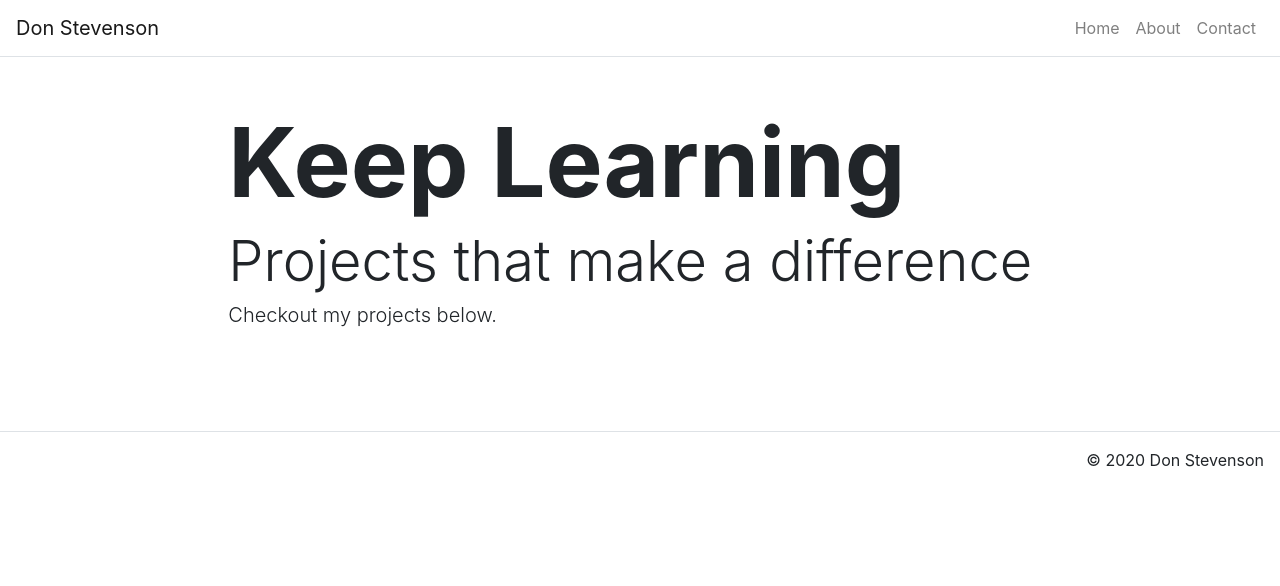
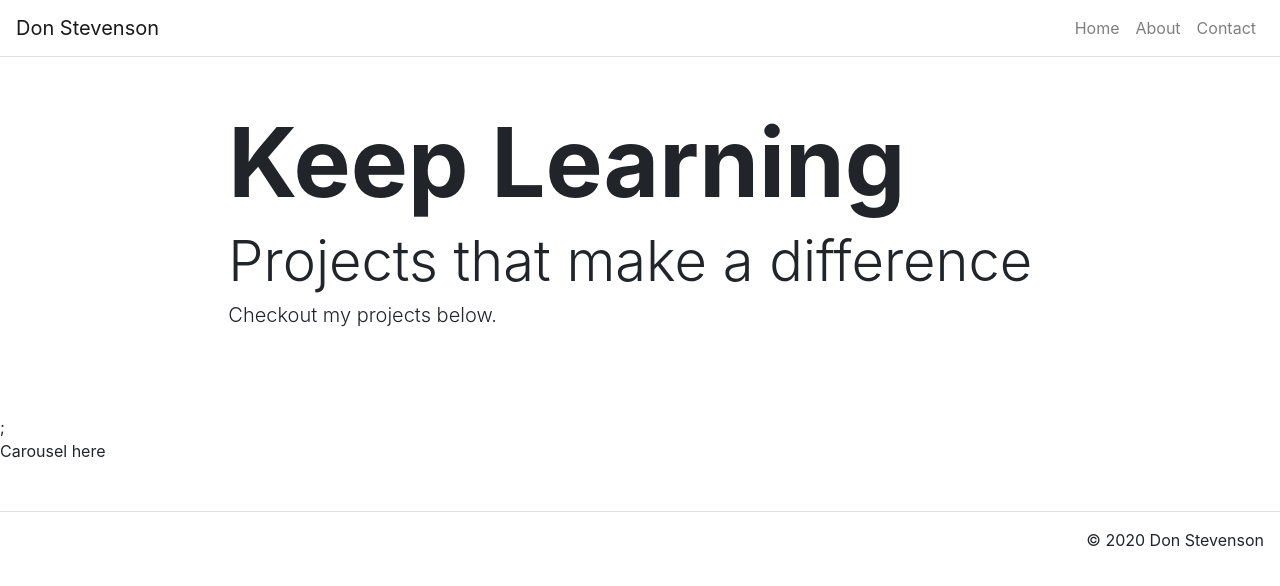
Before and after one commit to Don-Stevenson/personalWebsite, a React (Create React App) app: page / in a window 1280 px wide. Shown: the top 586 px of the page. Built offline with nearby package versions, Linux system fonts and the light colour scheme.

Commit message:
hook up carousel to homepage

```diff
--- a/src/pages/HomePage.js
+++ b/src/pages/HomePage.js
@@ -1,6 +1,12 @@
 import React from "react";
 import Hero from "../components/Hero";
+import Carousel from "../components/Carousel";
 
 export default function HomePage(props) {
-  return <Hero title={props.title} subTitle={props.subTitle} text={props.text} />;
+  return (
+    <div>
+      <Hero title={props.title} subTitle={props.subTitle} text={props.text} />;
+      <Carousel />
+    </div>
+  );
 }
```
